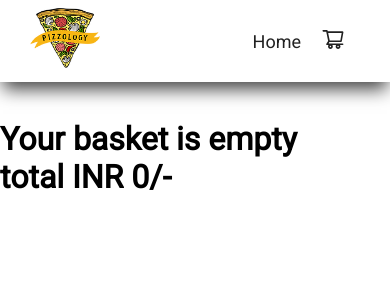
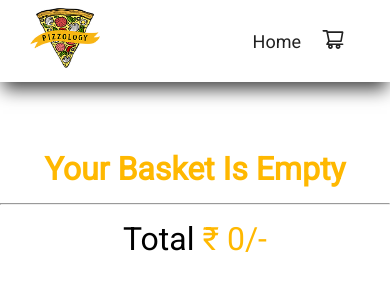
Before and after one commit to Mdakhib/Pizzology-orders, a React (Create React App) app: page /cart in a window 390 px wide. Shown: the top 300 px of the page. Built offline with nearby package versions, Linux system fonts and the light colour scheme.

Commit message:
added some styling and responsiveness to the card and cart section

```diff
--- a/src/App.css
+++ b/src/App.css
@@ -33,17 +33,60 @@
   font-size: 18px;
   letter-spacing: 1px;
   text-transform: capitalize;
+  margin-bottom: 10px;
 }
 
-.btnWrapper button:hover{
+.btnWrapper button:focus {
   background: #FFB800;
   color: white;
+}
+
+.btnWrapper button:hover {
+  background: #FFB800;
+  color: white;
+}
+
+.clearBtnWrap{
+display: flex;
+justify-content: center;
+}
+
+.clearBtbn{
+   background:transparent;
+   border: 1px solid #FFB800;
+   padding: 6px 15px;
+   border-radius: 10px;
+   color: #212121;
+   font-size: 18px;
+   letter-spacing: 1px;
+   text-transform: capitalize;
+   margin-bottom: 20px;
+
+}
+
+.clearBtbn:hover {
+  background: #FFB800;
+  color: white;
+}
+
+.totalPriceWrap{
+  text-transform: capitalize;
+  display: flex;
+  justify-content: center;
+}
+
+.totalPrice{
+  margin-bottom: 20px;
+  font-weight: 400;
+}
+
+.totalPrice span{
+  color: #FFB800;
 }
 
 
 @media screen and (max-width:960px){
   .btnContainer {
-    /* max-width: 1000px; */
     margin-top: 130px;
   }
 
@@ -56,7 +99,6 @@
 
 @media screen and (max-width:720px) {
   .btnContainer {
-    /* max-width: 1000px; */
     margin-top: 120px;
   }
   .btnWrapper button {
--- a/src/components/CardModal/CardModal.js
+++ b/src/components/CardModal/CardModal.js
@@ -121,7 +121,7 @@ function CardModal({
                     onClose={handleClose}
                     onClick={addItem}
                   >
-                    Add Item
+                    Added to Cart
                   </button>
                 </div>
               </div>
--- a/src/components/SizeSection/size.css
+++ b/src/components/SizeSection/size.css
@@ -18,3 +18,26 @@
 .sizeContent{
 margin-right: 5px;
 }
+
+@media screen and (max-width:960px){
+.sizeWrap {
+    padding: 0 15px;
+
+}
+
+.sizeContent {
+    margin-right: 3px;
+}
+
+}
+
+@media screen and (max-width:960px) {
+.sizeWrap {
+    padding: 0 10px;
+
+}
+
+.sizeContent {
+    margin-right: 1px;
+}
+}
--- a/src/components/ToppingSection/toping.css
+++ b/src/components/ToppingSection/toping.css
@@ -10,7 +10,7 @@
     display: flex;
     align-items: center;
     padding: 0 20px;
-
+margin-bottom: 10px;
 }
 
 .toppingContent {
--- a/src/pages/Cart.js
+++ b/src/pages/Cart.js
@@ -15,15 +15,37 @@ export const Cart = () => {
     <div>
       <Header />
       {state.basket.length === 0 ? (
-        <h1 style={{marginTop:'120px'}}>Your basket is empty</h1>
+        <h1
+          style={{
+            textAlign: "center",
+            textTransform: "capitalize",
+            color: "#FFB800",
+            display: "flex",
+            justifyContent: "center",
+            alignItems: "center",
+            marginTop: "150px",
+          }}
+        >
+          Your basket is empty
+        </h1>
       ) : (
         <CartSection />
-      )
-      }
+      )}
       {state.basket.length >= 1 && (
-        <button onClick={clearBasket}>Clear Item</button>
+        <div className="clearBtnWrap">
+          <button className="clearBtbn" onClick={clearBasket}>
+            Clear Item
+          </button>
+        </div>
       )}
-      <h1>total INR {state.total}/- </h1>
+      <div>
+        <hr style={{ marginBottom: "15px", marginTop: "15px" }} />
+        <div className="totalPriceWrap">
+          <h1 className="totalPrice">
+            total <span>₹ {state.total}/-</span>{" "}
+          </h1>
+        </div>
+      </div>
     </div>
   );
 };
--- a/src/pages/Home.js
+++ b/src/pages/Home.js
@@ -46,11 +46,11 @@ export const Home = () => {
       {/* <About /> */}
       <div className="btnContainer">
         <div className="btnWrapper">
-          <button onClick={() => sortRecipeList("price")}>sort</button>
+          <button onClick={() => sortRecipeList("all")}>All</button>
+          <button onClick={() => sortRecipeList("price")}>price</button>
           <button onClick={() => sortRecipeList("rating")}>rating</button>
           <button onClick={() => sortRecipeList("veg")}>veg</button>
           <button onClick={() => sortRecipeList("nonVeg")}>non veg</button>
-          <button onClick={() => sortRecipeList("all")}>All</button>
         </div>
       </div>
       <div className="cardContainer">
```
